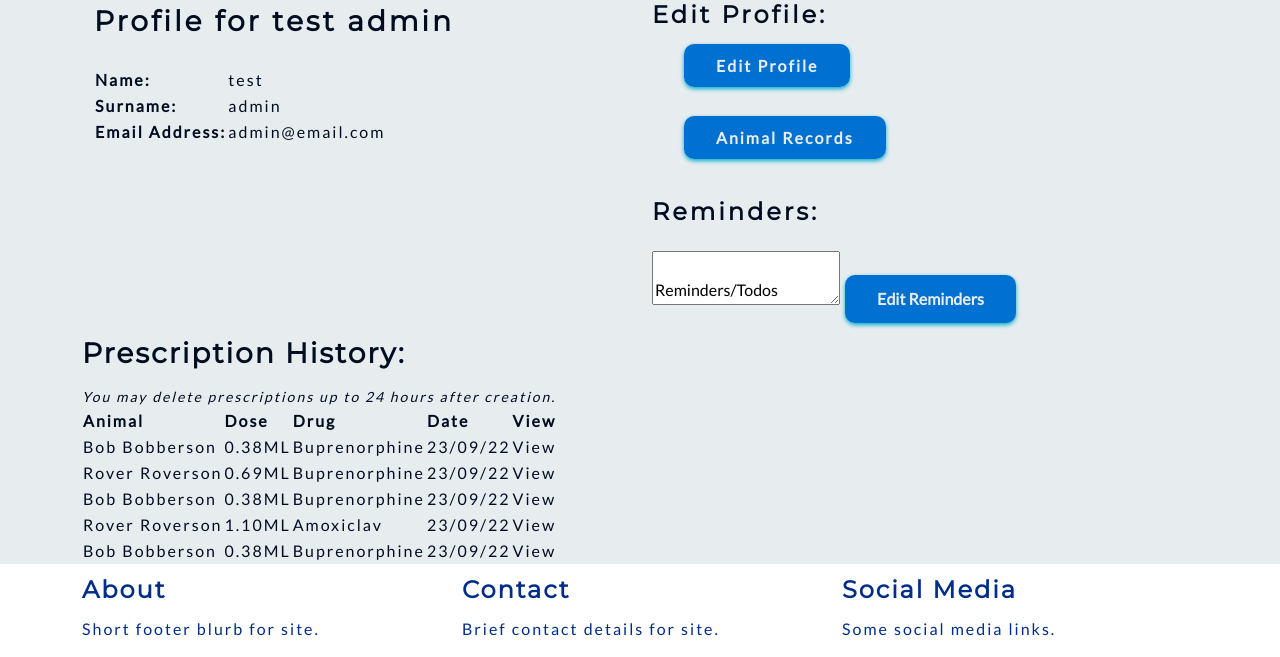
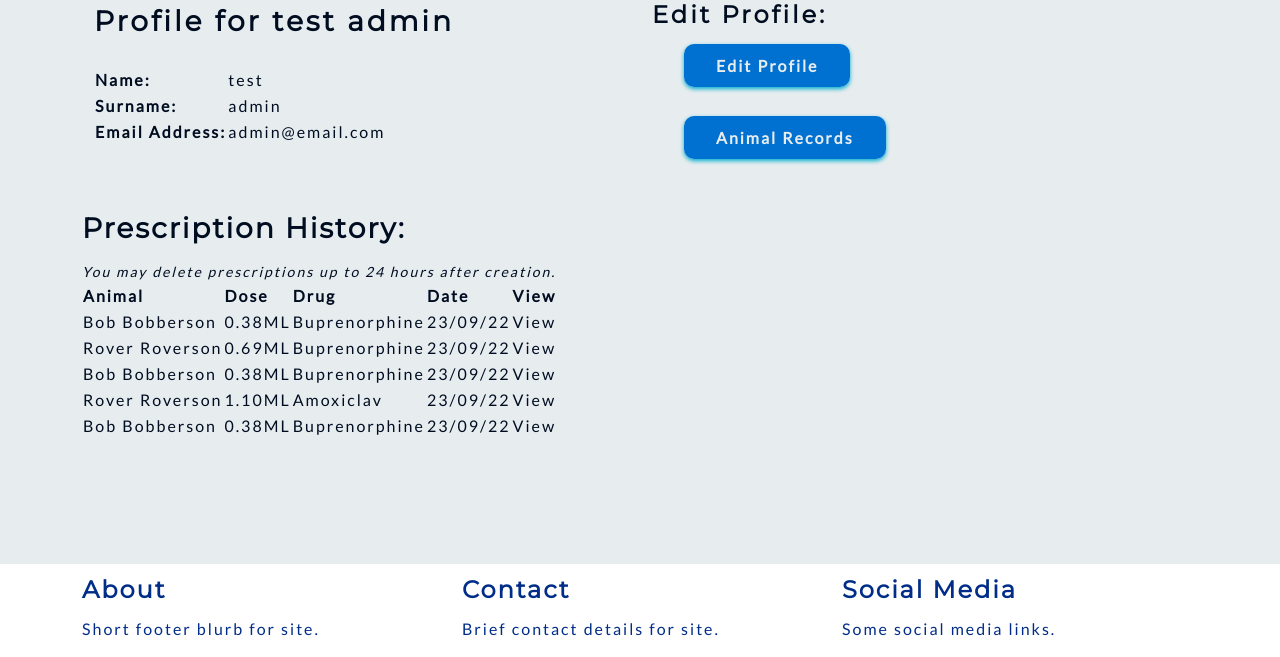
Before and after one commit to SJECollins/ci-pp4-pet-rx, a Django app: page /profile/ in a window 1280 px wide. Shown: the part 143-800 px from the top of the page. Run offline with Django 3.2, Linux system fonts and the light colour scheme; a user stored in the database is signed in; data comes from the database, SQL or seed files in the repository; some libraries are stand-ins or nearby versions.

Commit message:
Remove reminders placeholder from profile

```diff
--- a/vetprofiles/templates/vetprofiles/profile.html
+++ b/vetprofiles/templates/vetprofiles/profile.html
@@ -34,13 +34,6 @@
                         </li>
                     </ul>
                 </div>
-                <div>
-                    <h4 class="headings">Reminders:</h4>
-                    <textarea>
-                        Reminders/Todos
-                    </textarea>
-                    <button class="pet-btns" href="#">Edit Reminders</button>
-                </div>
             </div>
         </div>
     </div>
```
